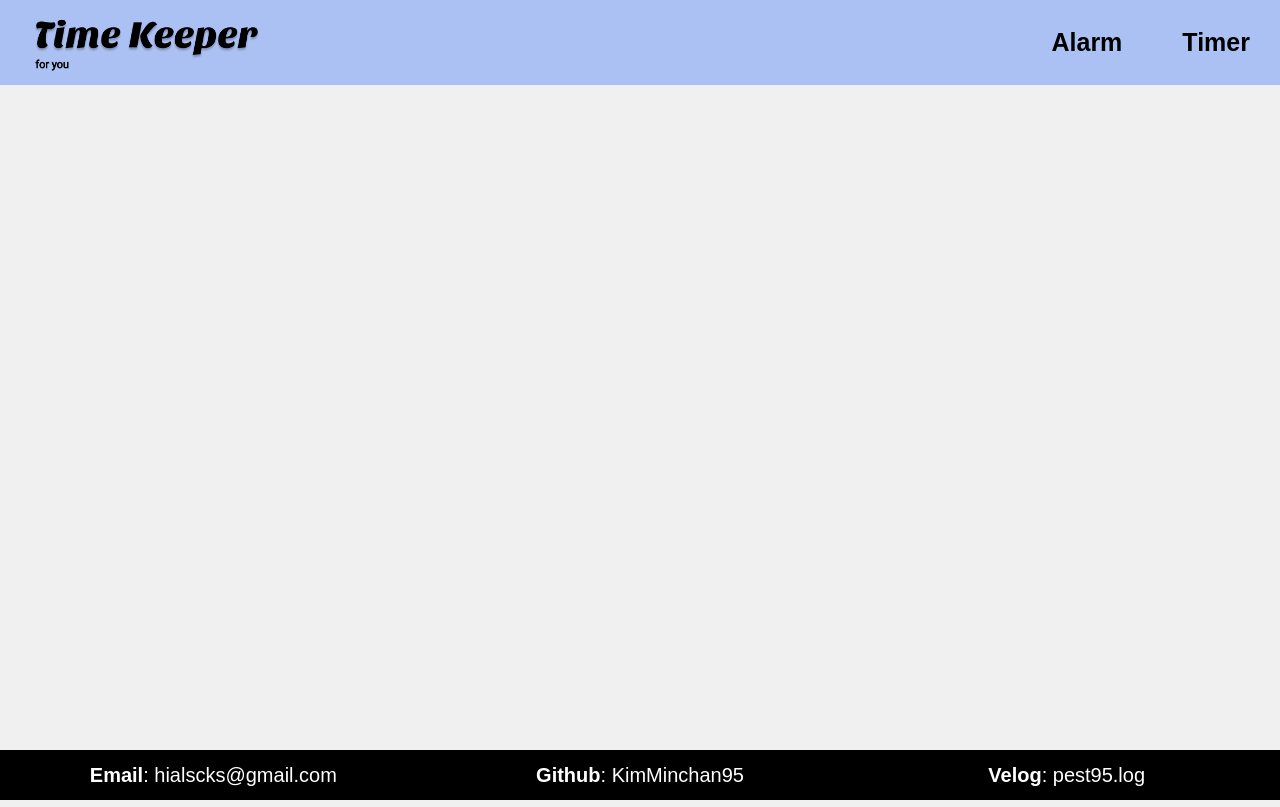
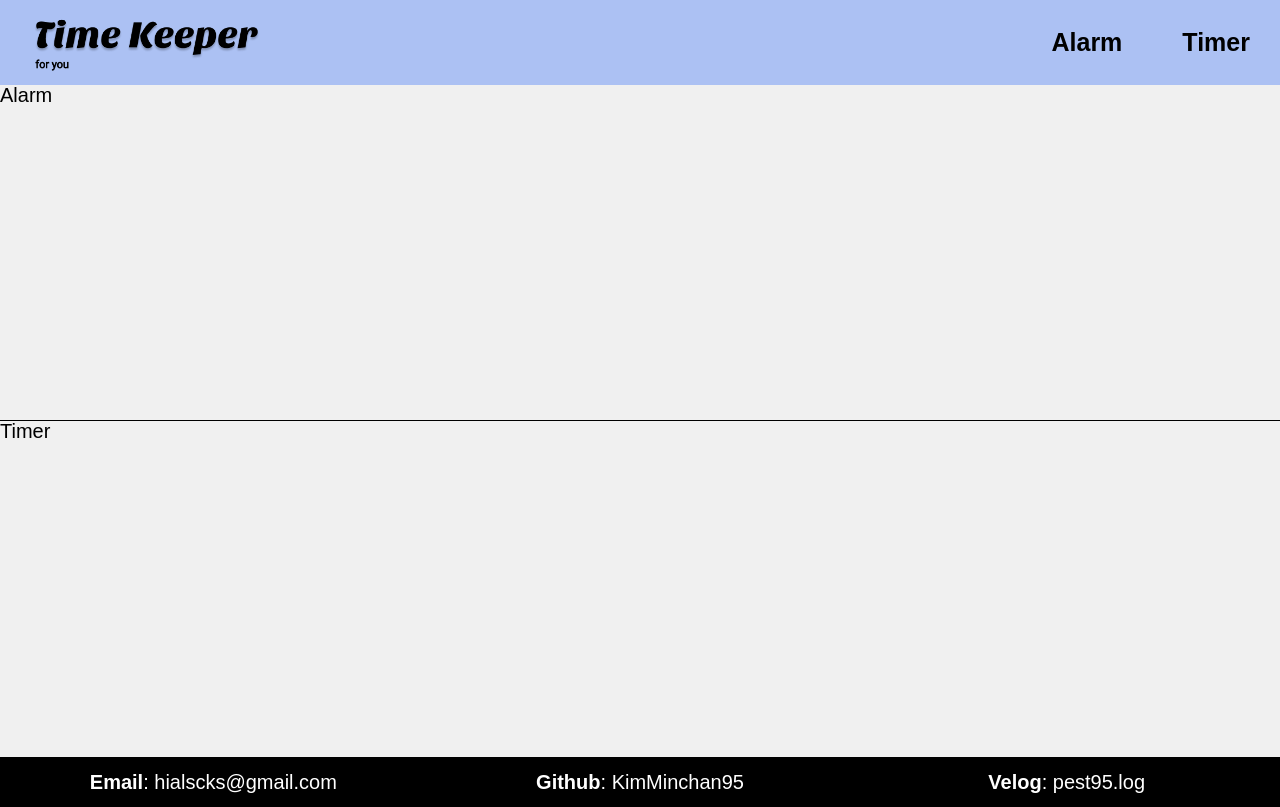
Before and after one commit to KimMinchan95/TimeKeeper, a React (Create React App) app in the folder practice/: page / in a window 1280 px wide. Built offline with nearby package versions, Linux system fonts and the light colour scheme.

Commit message:
update: Main.js

```diff
--- /dev/null
+++ b/practice/src/components/main_components/AlarmDesc.js
@@ -0,0 +1,21 @@
+import styled from 'styled-components';
+
+const AlarmDescContainer = styled.section`
+  height: 42vh;
+  border-bottom: 1px solid;
+`;
+
+const AlarmTitle = styled.div`
+`;
+
+const AlarmDesc = () => {
+  return (
+    <AlarmDescContainer>
+      <AlarmTitle>
+        Alarm
+      </AlarmTitle>
+    </AlarmDescContainer>
+  );
+};
+
+export default AlarmDesc;
--- a/practice/src/components/main_components/MainDesc.js
+++ /dev/null
@@ -1,7 +0,0 @@
-const MainDesc = () => {
-  return (
-    <div />
-  );
-};
-
-export default MainDesc;
--- /dev/null
+++ b/practice/src/components/main_components/TimerDesc.js
@@ -0,0 +1,20 @@
+import styled from 'styled-components';
+
+const TimerDescContainer = styled.section`
+  height: 42vh;
+`;
+
+const TimerTitle = styled.div`
+`;
+
+const TimerDesc = () => {
+  return (
+    <TimerDescContainer>
+      <TimerTitle>
+        Timer
+      </TimerTitle>
+    </TimerDescContainer>
+  );
+};
+
+export default TimerDesc;
--- a/practice/src/pages/Main.js
+++ b/practice/src/pages/Main.js
@@ -1,9 +1,11 @@
-import MainDesc from '../components/main_components/MainDesc';
+import AlarmDesc from '../components/main_components/AlarmDesc';
+import TimerDesc from '../components/main_components/TimerDesc';
 
 const Main = () => {
   return (
     <>
-      <MainDesc />
+      <AlarmDesc />
+      <TimerDesc />
     </>
   );
 };
```
Also changed, not shown: 1 other file (tests, documents, lock files or other folders).
